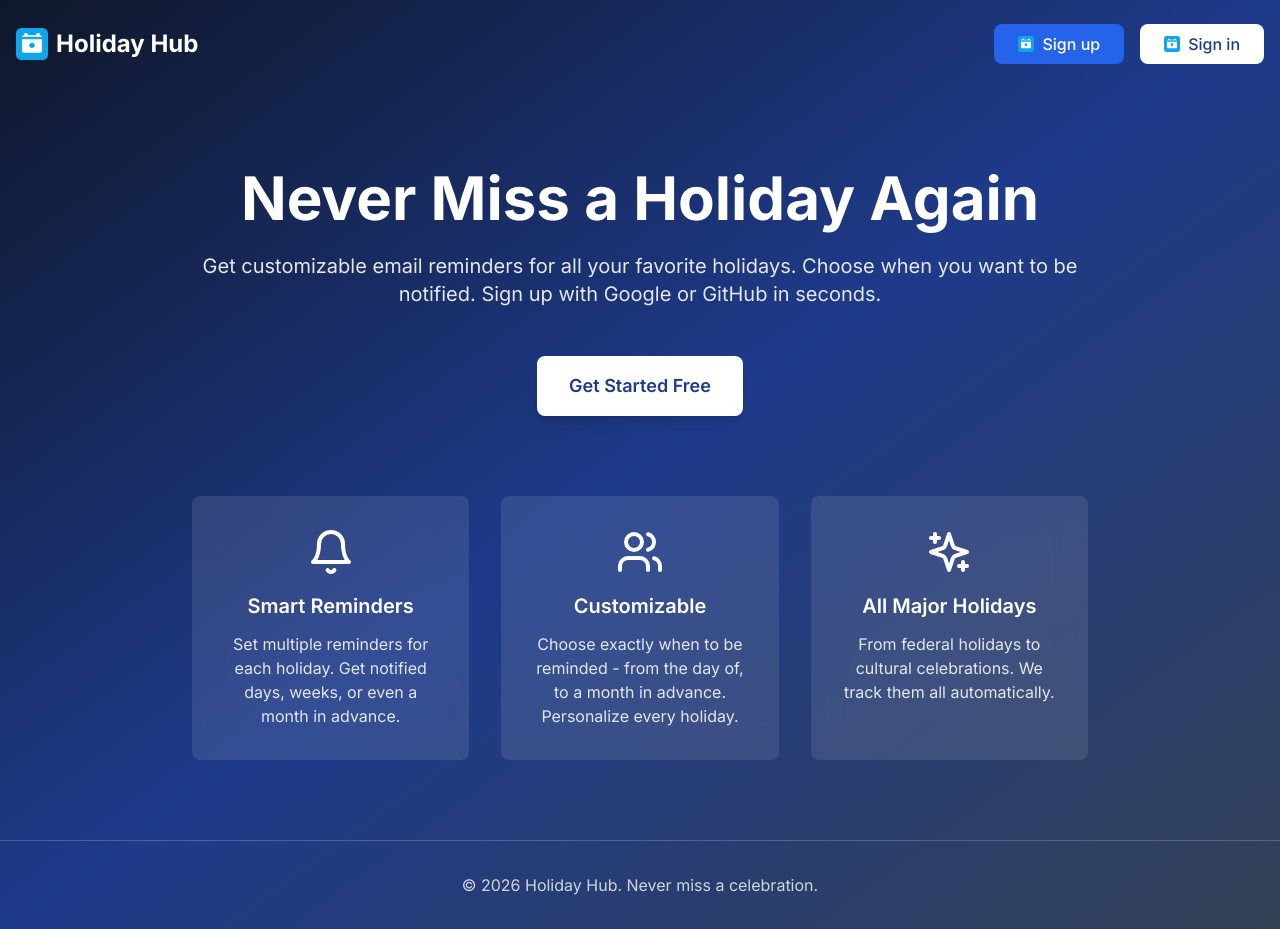
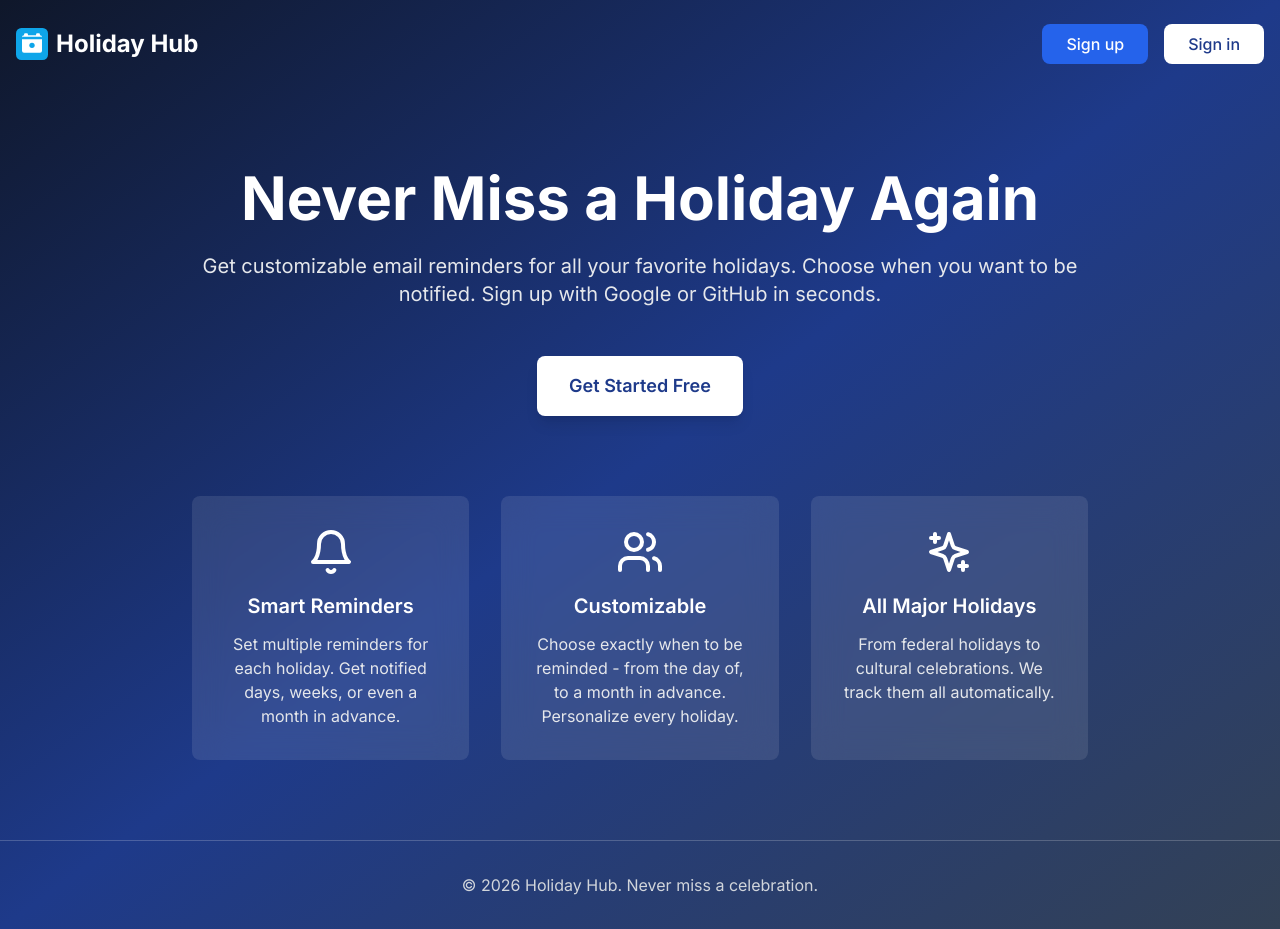
Before and after one commit to LifestreamX/holiday-hub, a Next.js app: page / in a window 1280 px wide. Built offline with nearby package versions, Linux system fonts and the light colour scheme.

Commit message:
chore(ui): remove icons from navbar Sign up / Sign in buttons

```diff
--- a/app/page.tsx
+++ b/app/page.tsx
@@ -17,16 +17,14 @@ export default function Home() {
           <div className='flex items-center gap-4'>
             <Link
               href='/register'
-              className='px-6 py-2 bg-blue-600 text-white rounded-lg font-medium hover:bg-blue-700 transition-colors flex items-center'
+              className='px-6 py-2 bg-blue-600 text-white rounded-lg font-medium hover:bg-blue-700 transition-colors'
             >
-              <img src='/trone-lts.svg' alt='icon' className='w-4 h-4 mr-2' />
               Sign up
             </Link>
             <Link
               href='/login'
-              className='px-6 py-2 bg-white text-blue-900 rounded-lg font-medium hover:bg-gray-100 transition-colors flex items-center'
+              className='px-6 py-2 bg-white text-blue-900 rounded-lg font-medium hover:bg-gray-100 transition-colors'
             >
-              <img src='/trone-lts.svg' alt='icon' className='w-4 h-4 mr-2' />
               Sign in
             </Link>
           </div>
```
